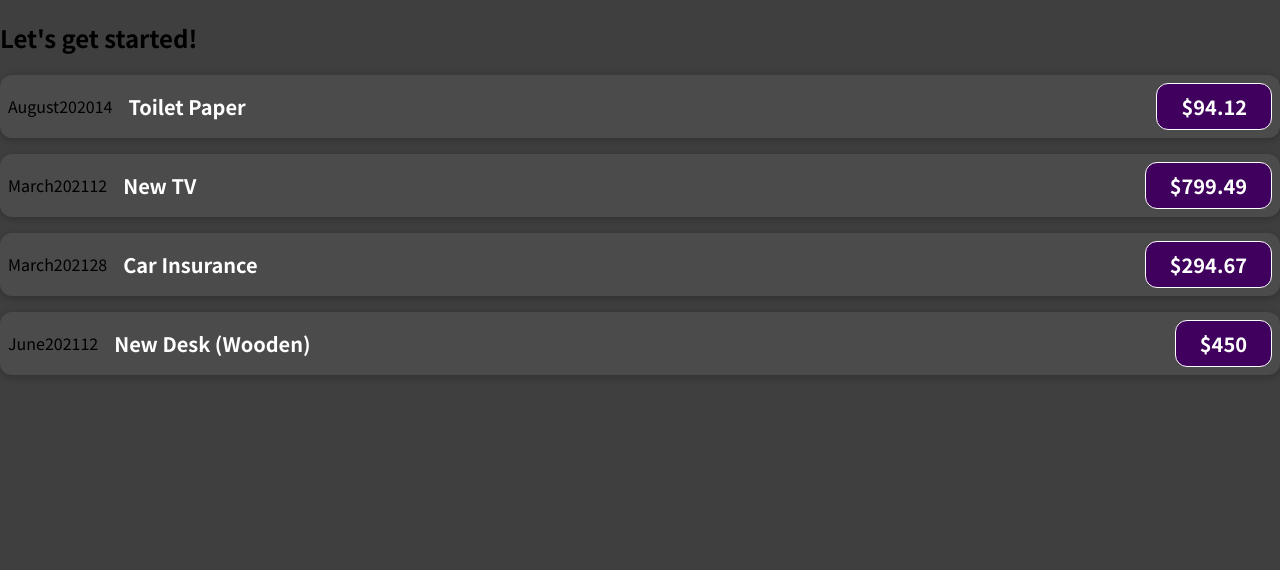
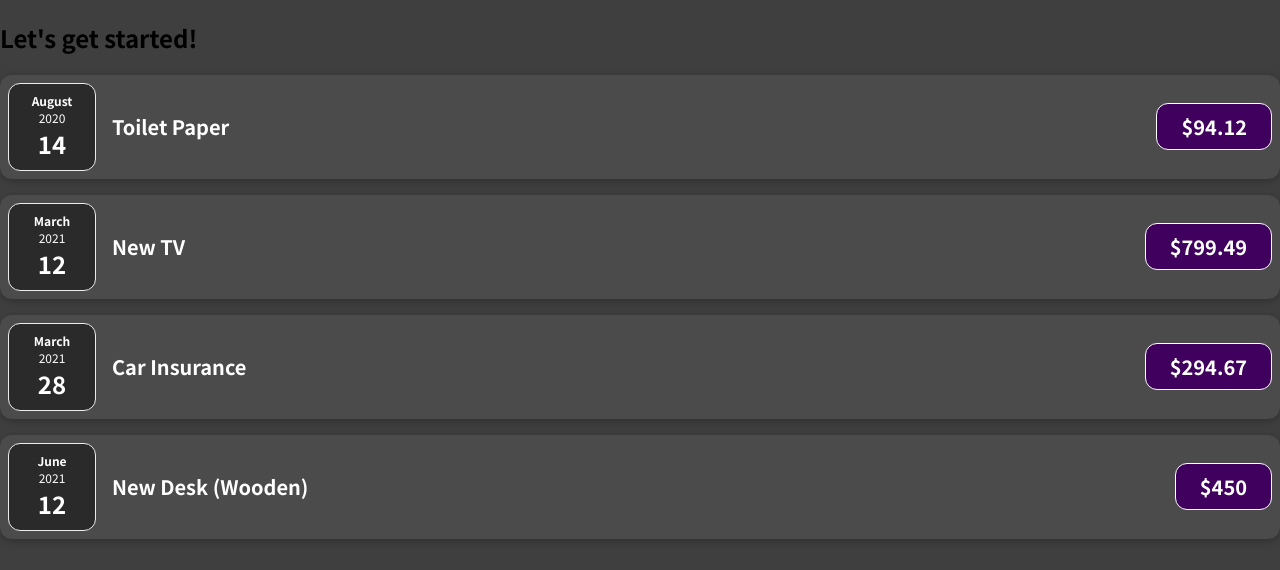
Before and after one commit to DarrylLeRoux/react, a JavaScript app in the folder react-complete-guide/: page / in a window 1280 px wide. Shown: the top 570 px of the page. Built offline with nearby package versions, Linux system fonts and the light colour scheme.

Commit message:
Added date via props and styled

```diff
--- a/react-complete-guide/src/App.js
+++ b/react-complete-guide/src/App.js
@@ -29,22 +29,22 @@
         title={expenses[0].title}
         amount={expenses[0].amount}
         date={expenses[0].date}
-      ></ExpenseItem>
+      />
       <ExpenseItem
         title={expenses[1].title}
         amount={expenses[1].amount}
         date={expenses[1].date}
-      ></ExpenseItem>
+      />
       <ExpenseItem
         title={expenses[2].title}
         amount={expenses[2].amount}
         date={expenses[2].date}
-      ></ExpenseItem>
+      />
       <ExpenseItem
         title={expenses[3].title}
         amount={expenses[3].amount}
         date={expenses[3].date}
-      ></ExpenseItem>
+      />
     </div>
   );
 }
--- /dev/null
+++ b/react-complete-guide/src/components/ExpenseDate.css
@@ -0,0 +1,23 @@
+.expense-date {
+  display: flex;
+  flex-direction: column;
+  width: 5.5rem;
+  height: 5.5rem;
+  border: 1px solid #ececec;
+  background-color: #2a2a2a;
+  color: white;
+  border-radius: 12px;
+  align-items: center;
+  justify-content: center;
+}
+.expense-date__month {
+  font-size: 0.75rem;
+  font-weight: bold;
+}
+.expense-date__year {
+  font-size: 0.75rem;
+}
+.expense-date__day {
+  font-size: 1.5rem;
+  font-weight: bold;
+}
--- /dev/null
+++ b/react-complete-guide/src/components/ExpenseDate.js
@@ -0,0 +1,16 @@
+import "./ExpenseDate.css";
+
+function ExpenseDate(props) {
+  const month = props.date.toLocaleString("en-ZA", { month: "long" });
+  const day = props.date.toLocaleString("en-ZA", { day: "2-digit" });
+  const year = props.date.getFullYear();
+  return (
+    <div className="expense-date">
+      <div className="expense-date__month">{month}</div>
+      <div className="expense-date__year">{year}</div>
+      <div className="expense-date__day">{day}</div>
+    </div>
+  );
+}
+
+export default ExpenseDate;
--- a/react-complete-guide/src/components/ExpenseItem.js
+++ b/react-complete-guide/src/components/ExpenseItem.js
@@ -1,14 +1,10 @@
+import ExpenseDate from "./ExpenseDate";
 import "./ExpenseItem.css";
 
 function ExpenseItem(props) {
-  const month = props.date.toLocaleString("en-ZA", { month: "long" });
-  const day = props.date.toLocaleString("en-ZA", { day: "2-digit" });
-  const year = props.date.getFullYear();
   return (
     <div className="expense-item">
-      <div>{month}</div>
-      <div>{year}</div>
-      <div>{day}</div>
+      <ExpenseDate date={props.date} />
       <div className="expense-item__description ">
         <h2>{props.title}</h2>
         <div className="expense-item__price">${props.amount}</div>
```
Also changed, not shown: 1 other file (tests, documents, lock files or other folders).
